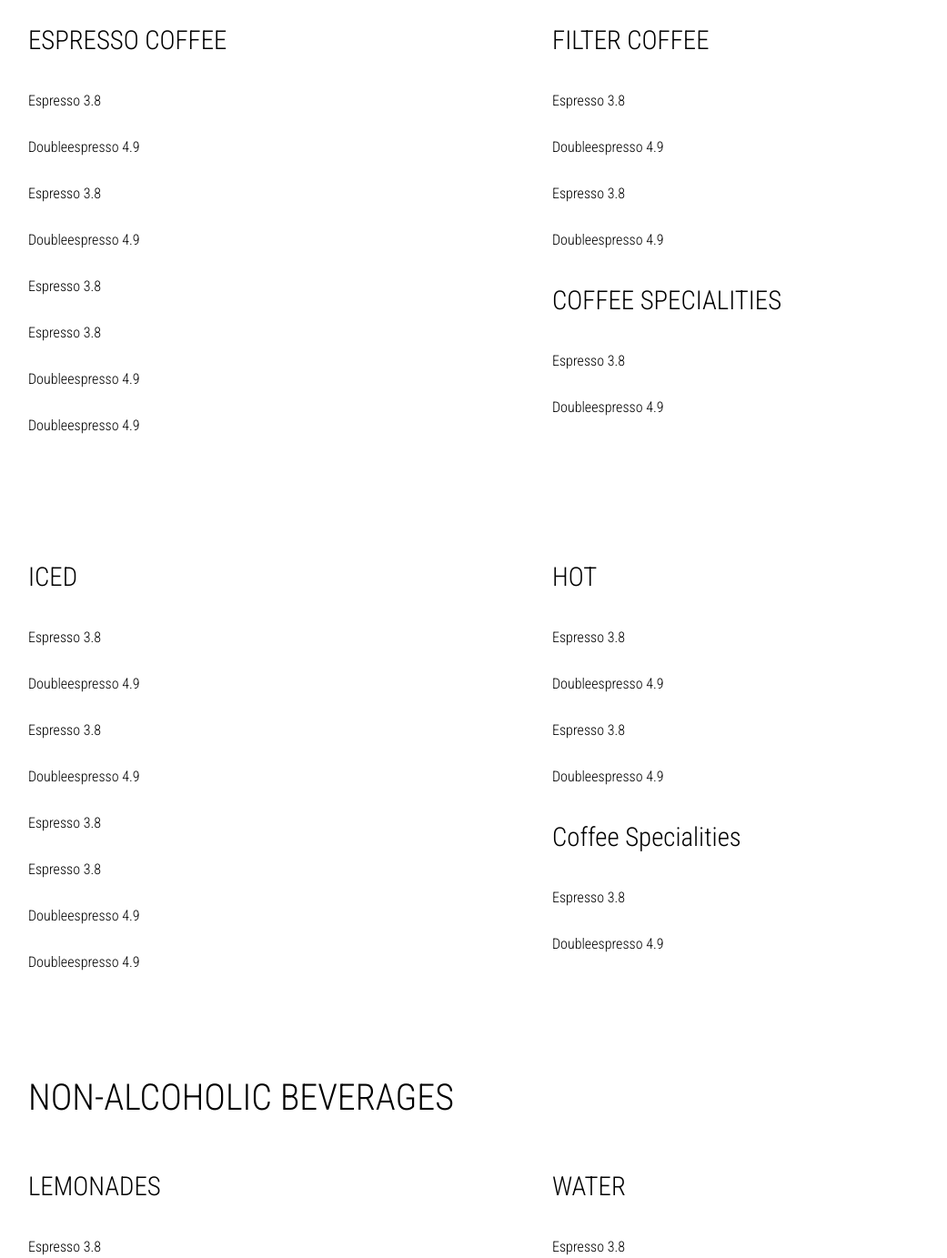
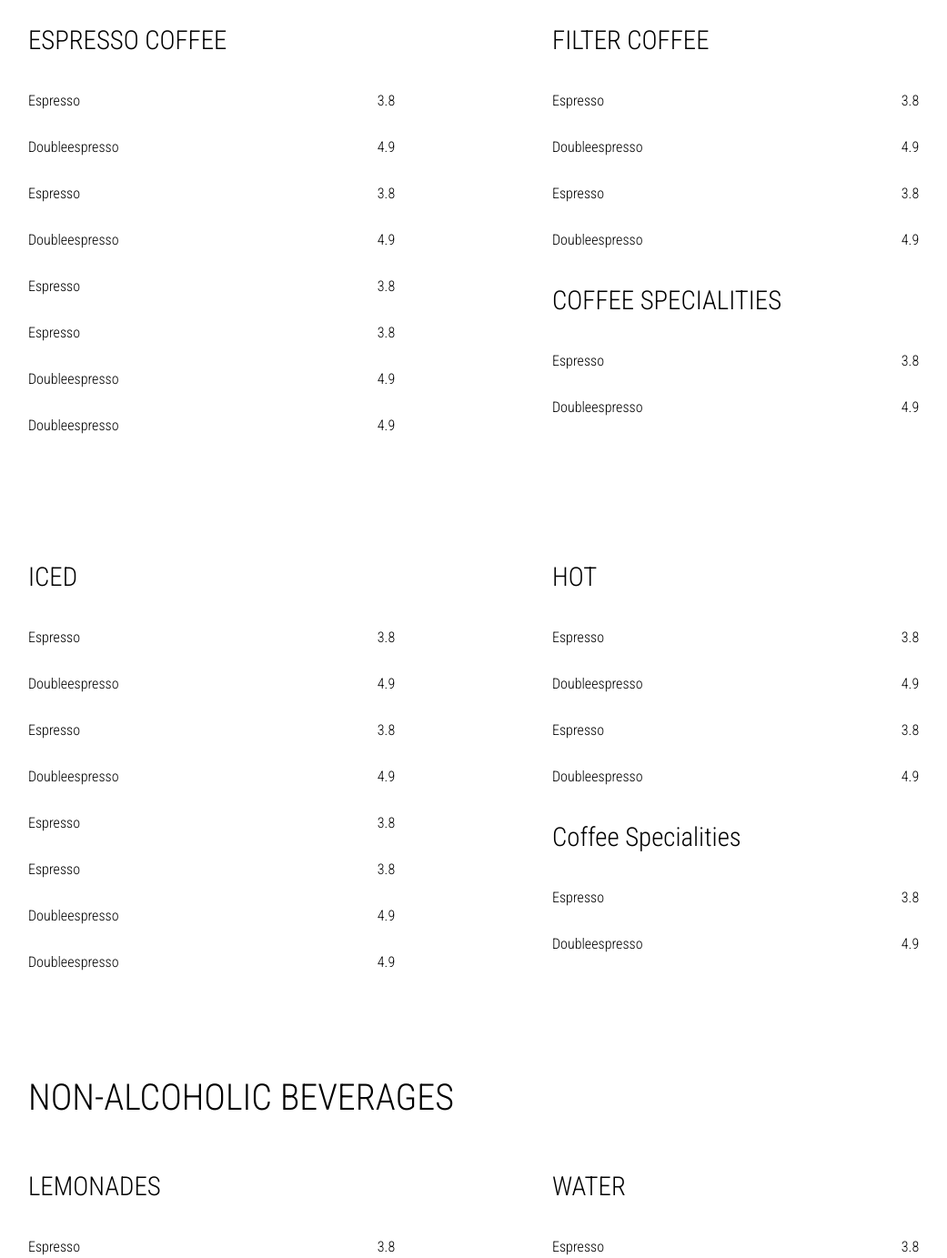
Before and after one commit to BlueKhakis/generic-hipster-coffee, a website: page src/menu.html in a window 1280 px wide. Shown: the part 237-1620 px from the top of the page at 91% size, without its empty margins (97-1138 px from the left). Drawn offline with nearby package versions, Linux system fonts and the light colour scheme; files that its build step writes are made by us from their sources.

Commit message:
throwaway

```diff
--- a/src/scss/menu.scss
+++ b/src/scss/menu.scss
@@ -39,15 +39,46 @@
   }
 }
 
-.container {
-  // width: 100vw;
-  // height: 200%;
-}
+// .container {
+// width: 100vw;
+// height: 200%;
+// }
 
 .coffee-top {
   display: grid;
   grid-template-columns: repeat(2, 1fr);
   margin-bottom: 100px;
+}
+
+.menu__1 p {
+  display: flex;
+  justify-content: space-between;
+  margin-right: 30%;
+}
+.menu__2 p {
+  display: flex;
+  justify-content: space-between;
+  margin-right: 30%;
+}
+.menu__3 p {
+  display: flex;
+  justify-content: space-between;
+  margin-right: 30%;
+}
+.menu__4 p {
+  display: flex;
+  justify-content: space-between;
+  margin-right: 30%;
+}
+.menu__5 p {
+  display: flex;
+  justify-content: space-between;
+  margin-right: 30%;
+}
+.menu__6 p {
+  display: flex;
+  justify-content: space-between;
+  margin-right: 30%;
 }
 
 .menu__1,
```
